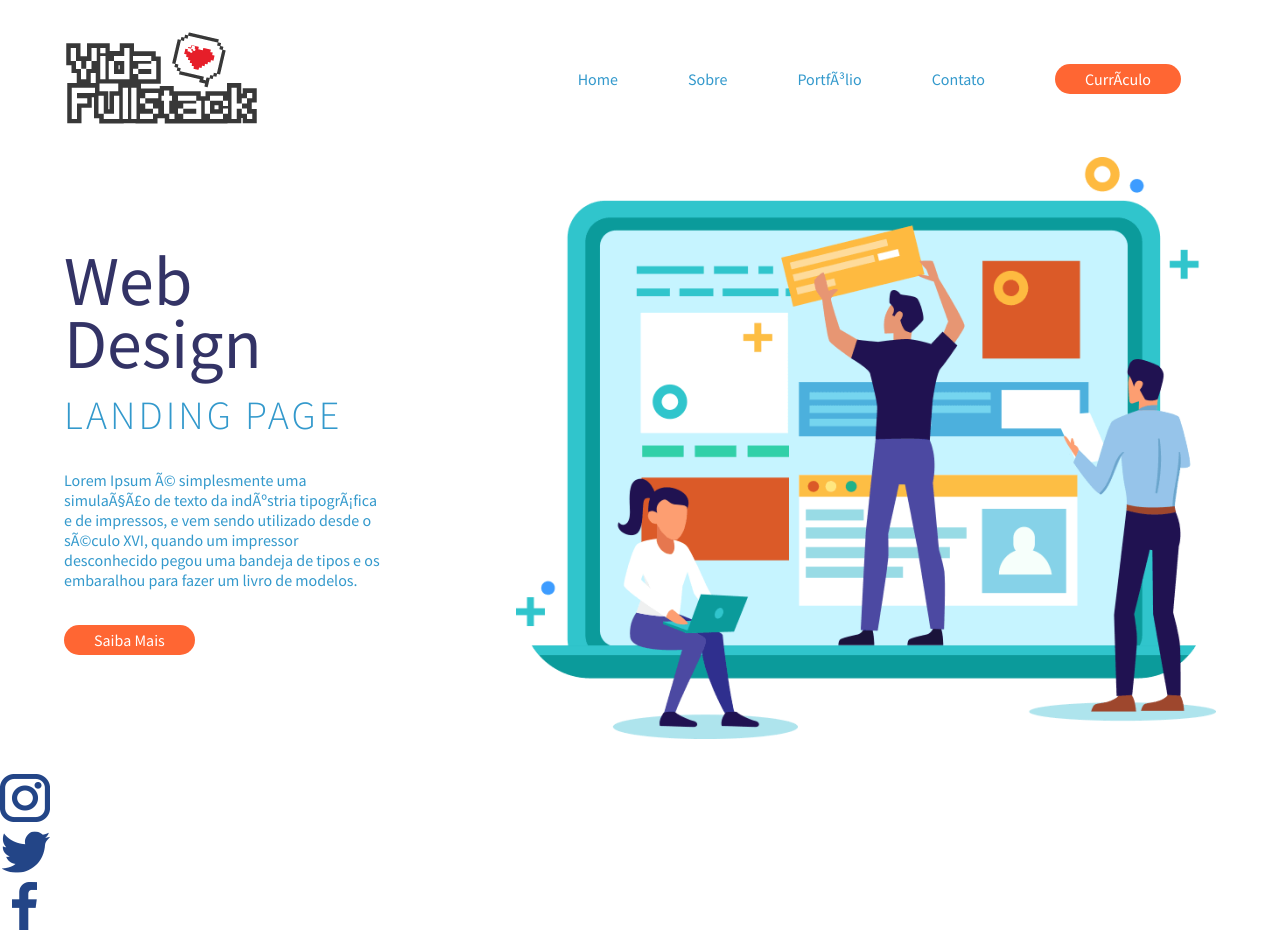
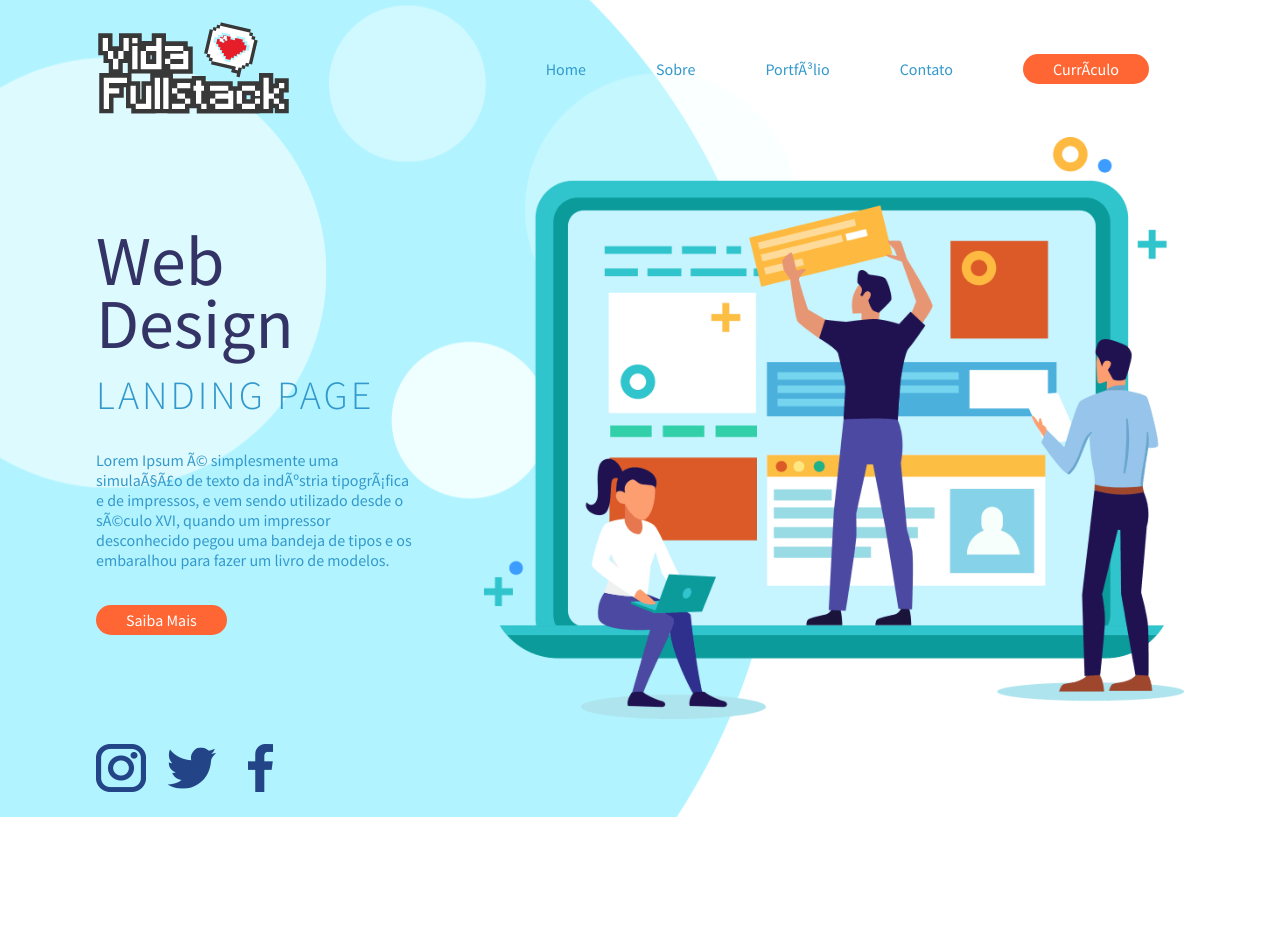
Before and after one commit to juliaRufino/modelo-portfolio, a plain HTML site: page index.html in a window 1280 px wide. After the commit the page ends 817 px from the top, so only its background shows below. Drawn offline with Linux system fonts and the light colour scheme.

Commit message:
Finalizando a parte do html e o css

```diff
--- /dev/null
+++ b/assets/css/footer.css
@@ -0,0 +1,7 @@
+footer ul li {
+  margin: 0 20px 0 0;
+}
+
+footer ul li a img {
+  width: 50px;
+}
--- a/assets/css/header.css
+++ b/assets/css/header.css
@@ -7,7 +7,6 @@ header nav ul {
   display: flex;
   flex-direction: row;
   align-items: center;
-  list-style: none;
 }
 
 header nav ul li a {
--- a/assets/css/style.css
+++ b/assets/css/style.css
@@ -5,6 +5,7 @@
 @import "./header.css";
 @import "./button.css";
 @import "./main.css";
+@import "./footer.css";
 
 /* Reset CSS */
 * {
@@ -15,11 +16,18 @@
   font-family: 'Source Sans Pro', sans-serif;
   vertical-align: baseline;
   text-decoration: none;
+  list-style: none;
+}
+
+body {
+  background-image: url('../img/bolha-background.png');
+  background-repeat: no-repeat;
+  background-position: left center;
 }
 
 .container {
-  width: 90%;
-  margin: 30px auto;
+  width: 85%;
+  margin: 20px auto;
   display: flex;
   flex-direction: column;
 }
--- a/index.html
+++ b/index.html
@@ -73,9 +73,9 @@
   <!-- Fim do Container -->
 
   <!-- Fim do Container -->
-  <footer>
+  <footer class="container">
     <!-- Redes Sociais -->
-    <ul>
+    <ul class="row">
       <li>
         <a href="#">
           <img src="./assets/img/logo-insta.png" alt="Instagram">
```
